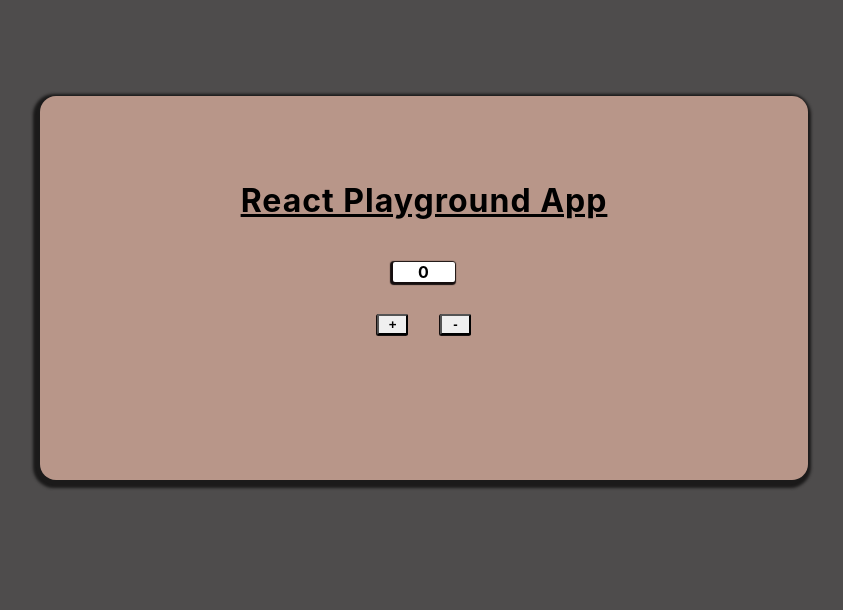
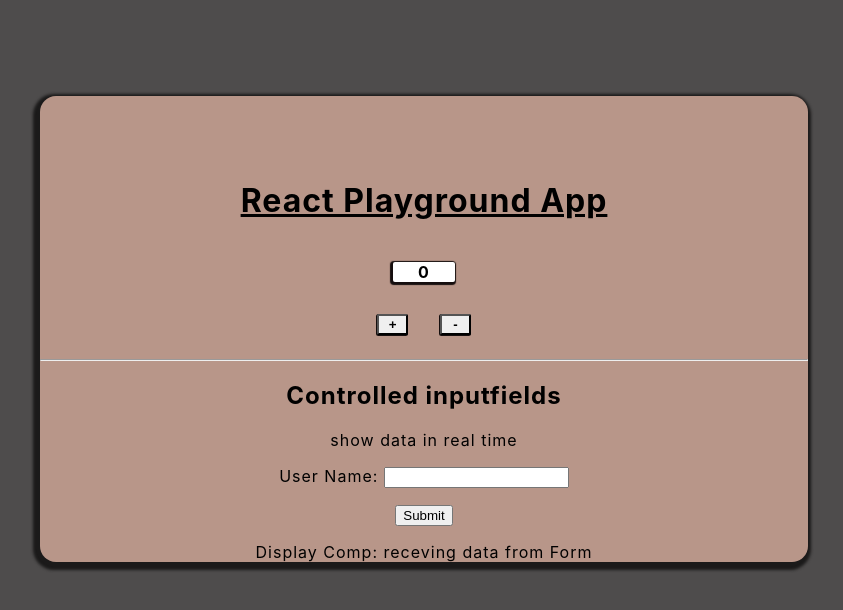
Before and after one commit to Gyanu2200/react-playground, a React (Create React App) app: page / in a window 1280 px wide. Shown: the top 610 px of the page, without its empty margins (216-1059 px from the left). Built offline with nearby package versions, Linux system fonts and the light colour scheme.

Commit message:
use of setData() from parent cmp useState to send data from child to parent component

```diff
--- a/src/App.js
+++ b/src/App.js
@@ -3,6 +3,7 @@ import { useState } from "react";
 import Buttons from "./components/Buttons";
 import Display from "./components/Display";
 import Title from "./components/Title";
+import { Form } from "./form/Form";
 
 function App() {
   const [counter, setCounter] = useState(0);
@@ -18,6 +19,12 @@ function App() {
       <br />
       <Display counter={counter} />
       <Buttons increment={increment} decrement={decrement} />
+      {/* <br /> */}
+      <hr />
+      <section>
+        <h2>Controlled inputfields</h2>
+        <Form />
+      </section>
     </div>
   );
 }
--- /dev/null
+++ b/src/form/Form.js
@@ -0,0 +1,13 @@
+import React, { useState } from "react";
+import { FormDisplay } from "./FormDisplay";
+import { InputForm } from "./InputForm";
+
+export const Form = () => {
+  const [data, setData] = useState("Display Comp: receving data from Form");
+  return (
+    <div>
+      <InputForm setData={setData} />
+      <FormDisplay data={data} />
+    </div>
+  );
+};
--- /dev/null
+++ b/src/form/FormDisplay.js
@@ -0,0 +1,5 @@
+import React from "react";
+
+export const FormDisplay = ({ data }) => {
+  return <div>{data}</div>;
+};
--- /dev/null
+++ b/src/form/InputForm.css
@@ -0,0 +1,4 @@
+.realTimeDis {
+  background: lightblue;
+  color: purple;
+}
--- /dev/null
+++ b/src/form/InputForm.js
@@ -0,0 +1,38 @@
+import React, { useState } from "react";
+
+//input:
+// -> controlled inputfield -> we can get the data as we type and we have full control what do you want to do with that
+// -> uncontrolled inputfield -> when you type you know nothing about data, you will only see once the data is submit
+
+export const InputForm = ({ setData }) => {
+  const [form, setForm] = useState("show data in real time");
+
+  //function to update form and once the onChange event is trigger
+  const handleOnChange = (e) => {
+    // console.log(e.target.value);
+    const { value } = e.target;
+    setForm(value);
+  };
+
+  //function to send the data to parent component on submit
+  const handleOnSubmit = (e) => {
+    //e.preventDefault() stops the default behaviour of form to reload the page/browser
+    e.preventDefault();
+    setData(form);
+  };
+
+  return (
+    <div>
+      <div className="realTimeDis">{form}</div>
+      <form onSubmit={handleOnSubmit}>
+        <p>
+          <label htmlFor="">User Name: </label>
+          <input type="text" onChange={handleOnChange} />
+        </p>
+        <p>
+          <button>Submit</button>
+        </p>
+      </form>
+    </div>
+  );
+};
```
